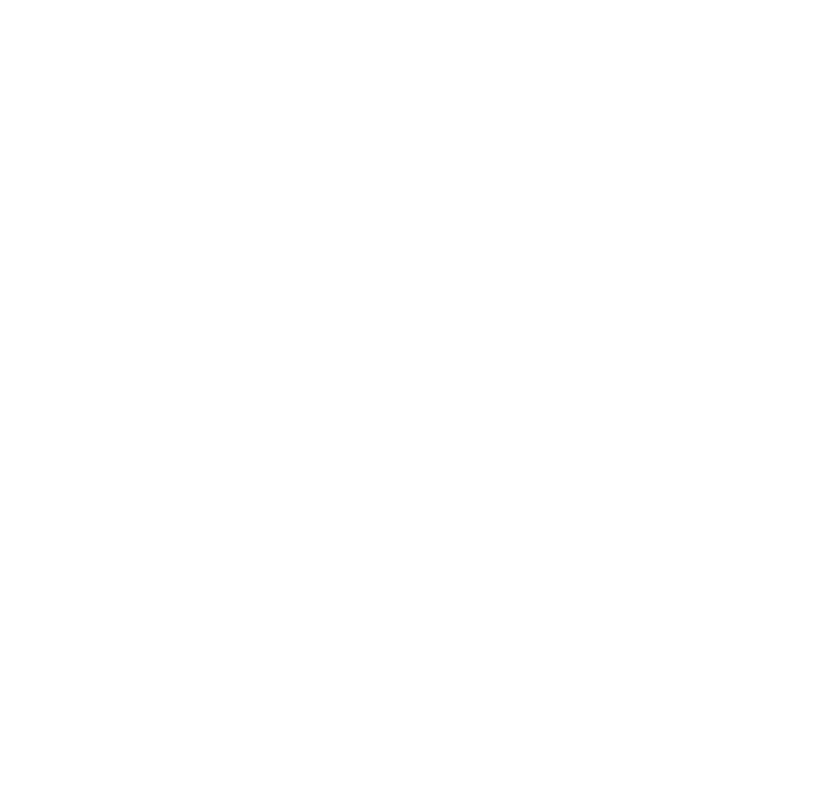
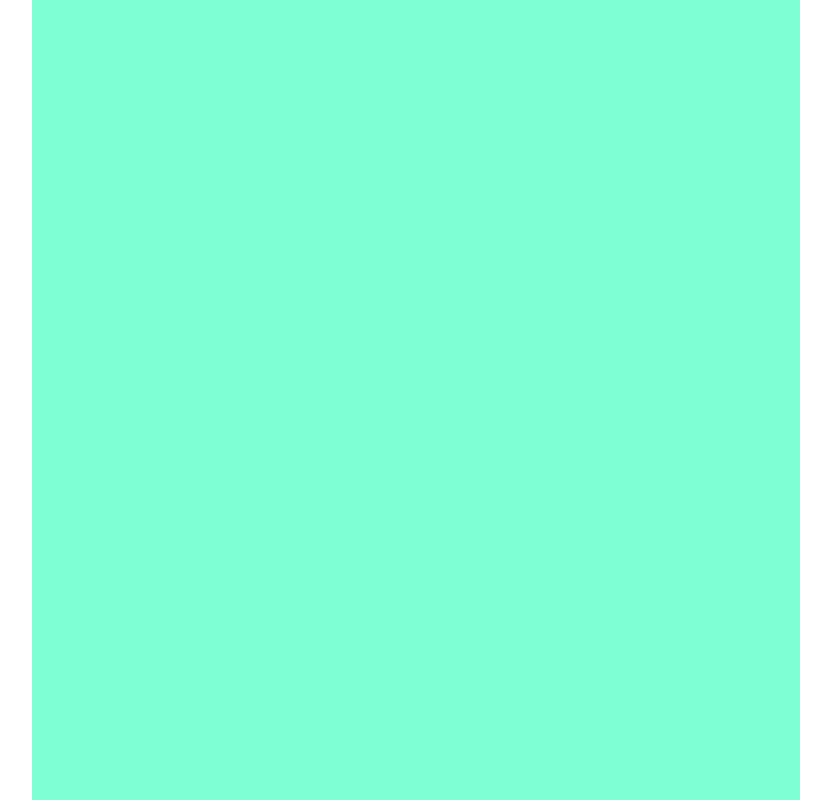
Before and after one commit to yabuJunn/parcial1Web, a React (Vite) app: page / in a window 1280 px wide. Shown: the whole page, without its empty margins (224-1055 px from the left). Built offline with nearby package versions, Linux system fonts and the light colour scheme.

Commit message:
Creacion componente CategoriesContainer

```diff
--- a/src/App.jsx
+++ b/src/App.jsx
@@ -1,14 +1,14 @@
-import { useState } from 'react'
-import reactLogo from './assets/react.svg'
-import viteLogo from '/vite.svg'
 import './App.css'
+
+//Components
+import { CategoriesContainer } from './components/CategoriesContainer/CategoriesContainer'
 
 function App() {
 
 
   return (
     <>
-
+      <CategoriesContainer></CategoriesContainer>
     </>
   )
 }
--- /dev/null
+++ b/src/components/CategoriesContainer/CategoriesContainer.css
@@ -0,0 +1,9 @@
+#categoriesContainer {
+    display: flex;
+    flex-direction: column;
+    align-items: center;
+
+    background-color: aquamarine;
+    width: 60%;
+    height: 100vh;
+}
--- /dev/null
+++ b/src/components/CategoriesContainer/CategoriesContainer.jsx
@@ -0,0 +1,9 @@
+import './CategoriesContainer.css'
+
+export const CategoriesContainer = () => {
+    return <>
+        <div id="categoriesContainer">
+
+        </div>
+    </>
+}
```
Also changed, not shown: src/utils/data.js (added).
